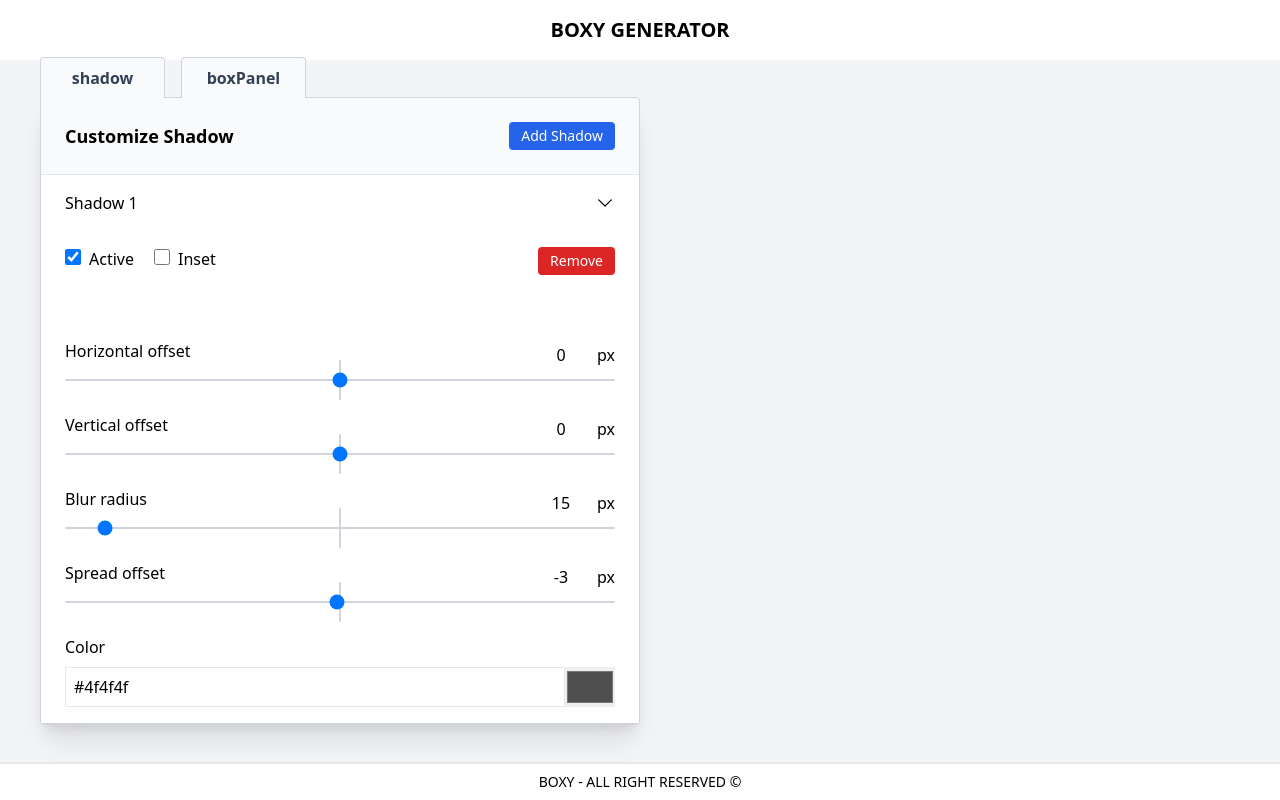
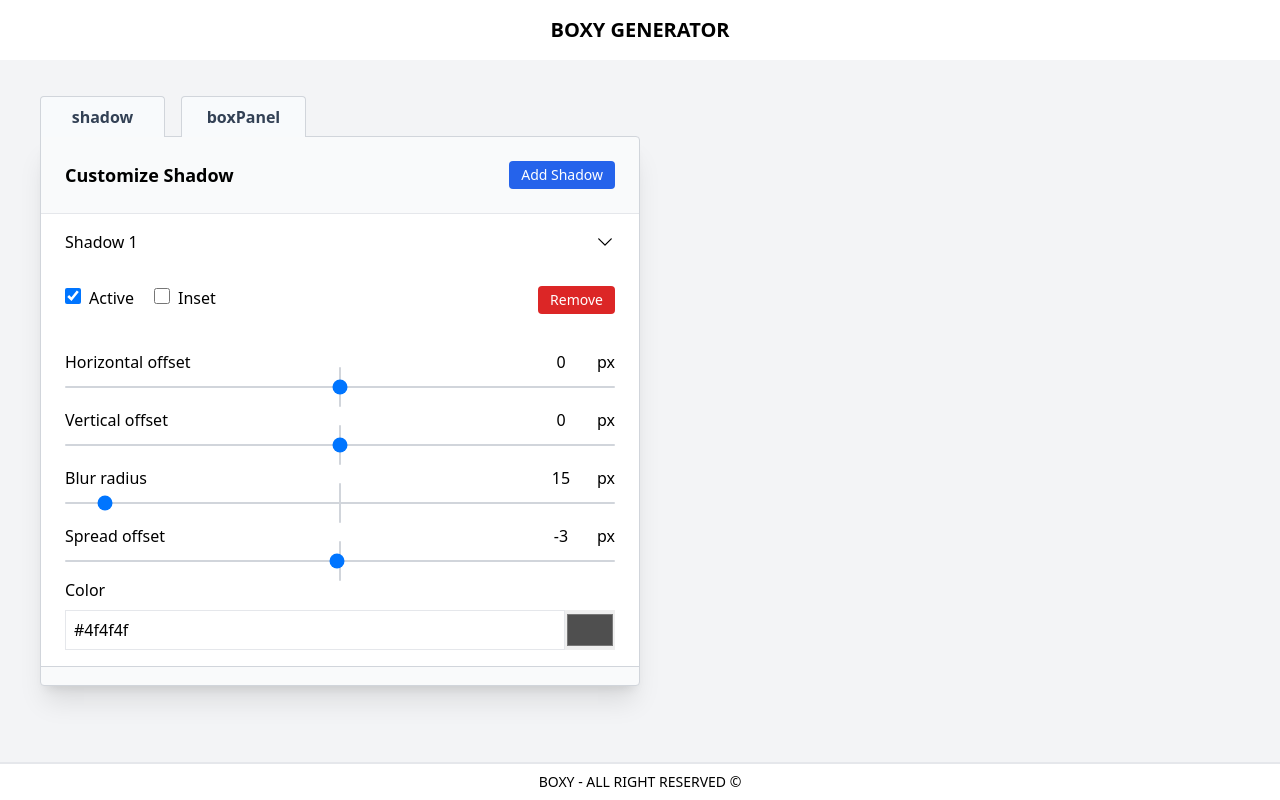
Before and after one commit to MaxMasse31/boxyProject, a React (Vite) app: page / in a window 1280 px wide. Built offline with nearby package versions, Linux system fonts and the light colour scheme.

Commit message:
modification ui

```diff
--- a/src/Layouts/BoxPanel/BoxRange.jsx
+++ b/src/Layouts/BoxPanel/BoxRange.jsx
@@ -15,7 +15,7 @@ export default function BoxRange({ inputData }) {
   }
 
   return (
-    <div className="my-8">
+    <div className="my-6">
       <div className="flex justify-between">
         {/* Destructuring */}
         <p>{inputData.name}</p>
--- a/src/Layouts/LeftContainer.jsx
+++ b/src/Layouts/LeftContainer.jsx
@@ -14,7 +14,7 @@ export default function LeftContainer() {
 
   return (
     <div
-      className="relative mt-20 w-[600px] h-[628px] border rounded-b
+      className="relative mt-20 w-[600px] h-[550px] border rounded-b
       rounded-tr border-gray-300 shadow-xl bg-gray-50 md:mt-0"
     >
       <div className="flex absolute -translate-y-full -left-[1px]">
@@ -33,7 +33,7 @@ export default function LeftContainer() {
       </div>
       {/* affichage des élément des composante boxPanel et ShadowList */}
 
-      <div className="flex-shrink-0 h-full max-h-[700px] overflow-auto">
+      <div className="flex-shrink-0 h-full max-h-[660px] overflow-auto">
         {tabList[tab].component}
       </div>
     </div>
--- a/src/Layouts/ShadowList/ShadowCheckBox.jsx
+++ b/src/Layouts/ShadowList/ShadowCheckBox.jsx
@@ -2,25 +2,27 @@ import React from "react";
 import { useSelector, useDispatch } from "react-redux";
 import { updateCheckbox } from "../../features/shadow";
 
-export default function ShadowCheckBox({ name, shadowId }) {
+export default function ShadowCheckBox({ status, shadowId }) {
   const checkBoxShadow = useSelector((state) =>
     state.shadows.find((shadow) => shadow.id === shadowId)
   );
 
-  console.log(checkBoxShadow);
+  const dispatch = useDispatch();
+
   return (
     <>
+      {/* La propriété name définie si il est actif ou non  */}
       <input
-        onChange={() => dispatch(updateCheckbox({ shadowId, name }))}
+        onChange={() => dispatch(updateCheckbox({ shadowId, status }))}
         type="checkbox"
-        checked={checkBoxShadow[name]}
+        checked={checkBoxShadow[status]}
         // id={`checkbox-${name}-${shadowId}`}
         id={shadowId}
         className="h-4 w-4 text-blue-600 border-gray-300 rounded mr-2"
       />
       {/* <label htmlFor={`checkbox-${name}-${shadowId}`}> */}
       <label className="leading-4 mr-5" htmlFor={shadowId}>
-        {name.charAt(0).toUpperCase() + name.slice(1)}
+        {status.charAt(0).toUpperCase() + status.slice(1)}
       </label>
     </>
   );
--- a/src/Layouts/ShadowList/ShadowPanel.jsx
+++ b/src/Layouts/ShadowList/ShadowPanel.jsx
@@ -59,13 +59,10 @@ export default function ShadowPanel({ panelNumber, shadow }) {
         </button>
         {toggleShadow && (
           <>
-            <div className="flex item-end px-6 py-4">
-
-                <div>
-
-              <ShadowCheckBox name="active" shadowId={shadow.id} />
-              <ShadowCheckBox name="inset" shadowId={shadow.id} />
-
+            <div className="flex item-end px-6 pt-4">
+              <div>
+                <ShadowCheckBox status="active" shadowId={shadow.id} />
+                <ShadowCheckBox status="inset" shadowId={shadow.id} />
               </div>
 
               <button className="ml-auto text-sm bg-red-600 text-white hover:bg-red-700 py-1 px-3 rounded">
--- a/src/Layouts/ShadowList/ShadowRange.jsx
+++ b/src/Layouts/ShadowList/ShadowRange.jsx
@@ -17,8 +17,8 @@ export default function ShadowRange({ inputData, shadowId }) {
   }
 
   return (
-    <div className="my-8">
-      <div className="flex justify-between">
+    <div className="my-4">
+      <div className="flex justify-between items-baseline">
         {/* Destructuring */}
         <p>{inputData.name}</p>
 
--- a/src/features/shadow.js
+++ b/src/features/shadow.js
@@ -117,7 +117,14 @@ export const shadowslice = createSlice({
     },
 
     // Action pour mettre à jour une case à cocher (à implémenter)
-    updateCheckbox: (state, action) => {},
+    updateCheckbox: (state, action) => {
+      const currentShadow = state.find(
+        (shadow) => shadow.id === action.payload.shadowId
+      );
+
+      currentShadow[action.payload.status] =
+        !currentShadow[action.payload.status];
+    },
   },
 });
 
```
